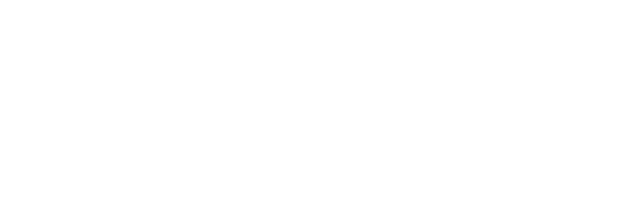
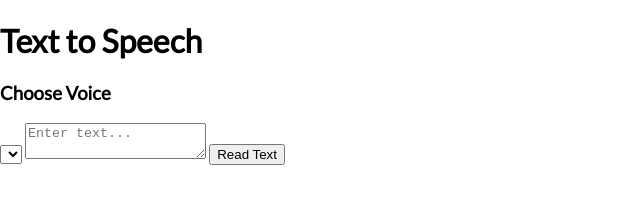
Before and after one commit to VENIVIDIGITl/javacsript-text-to-speech-app, a plain HTML site: page index.html in a window 1280 px wide. Shown: the whole page, without its empty margins (0-640 px from the left). Drawn offline with Linux system fonts and the light colour scheme.

Commit message:
add ui elements

```diff
--- a/index.html
+++ b/index.html
@@ -7,7 +7,15 @@
   <title>Text to Speech</title>
 </head>
 <body>
-
+  <div class="container">
+    <h1>Text to Speech</h1>
+    <div class="text-box" id="text-box">
+      <h3>Choose Voice</h3>
+      <select name="" id="voices"></select>
+      <textarea id="text" placeholder="Enter text..."></textarea>
+      <button class="btn" id="read">Read Text</button>
+    </div>
+  </div>
 
   <script src="script.js"></script>
 </body>
```
